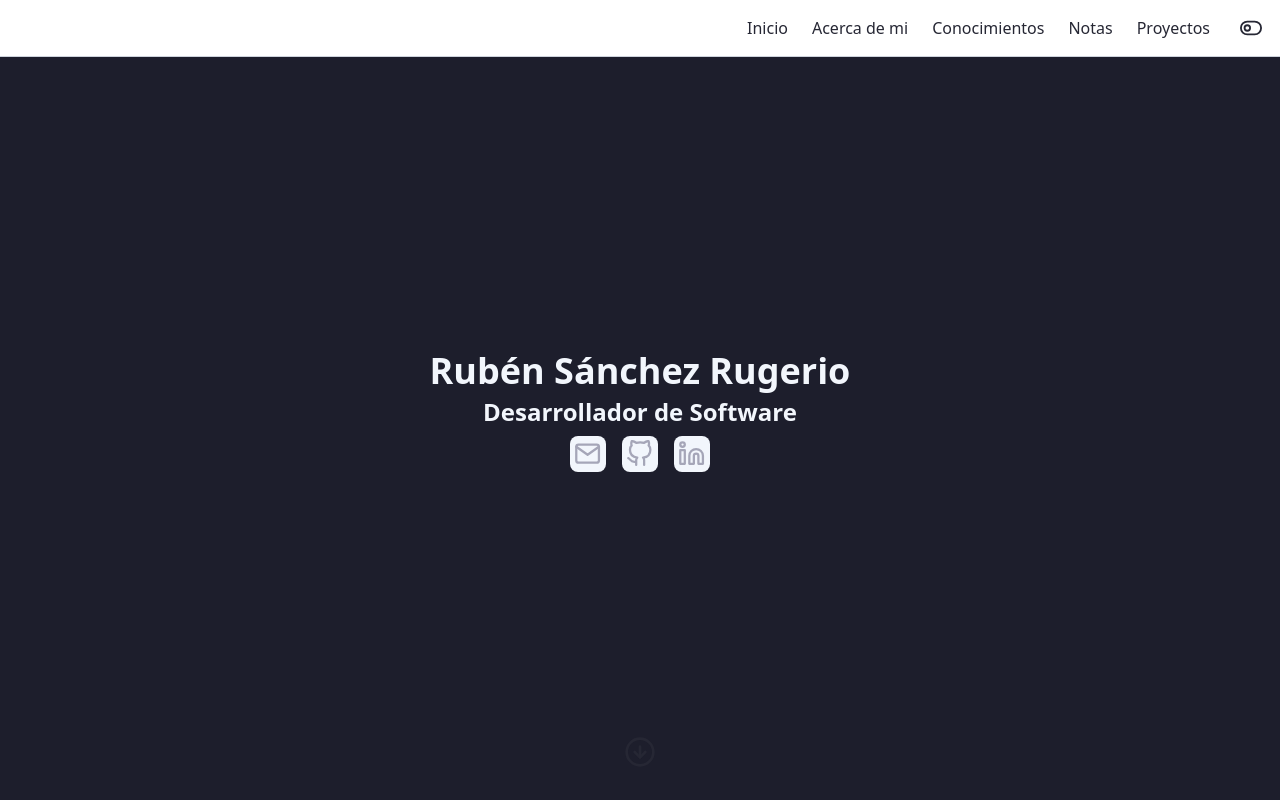
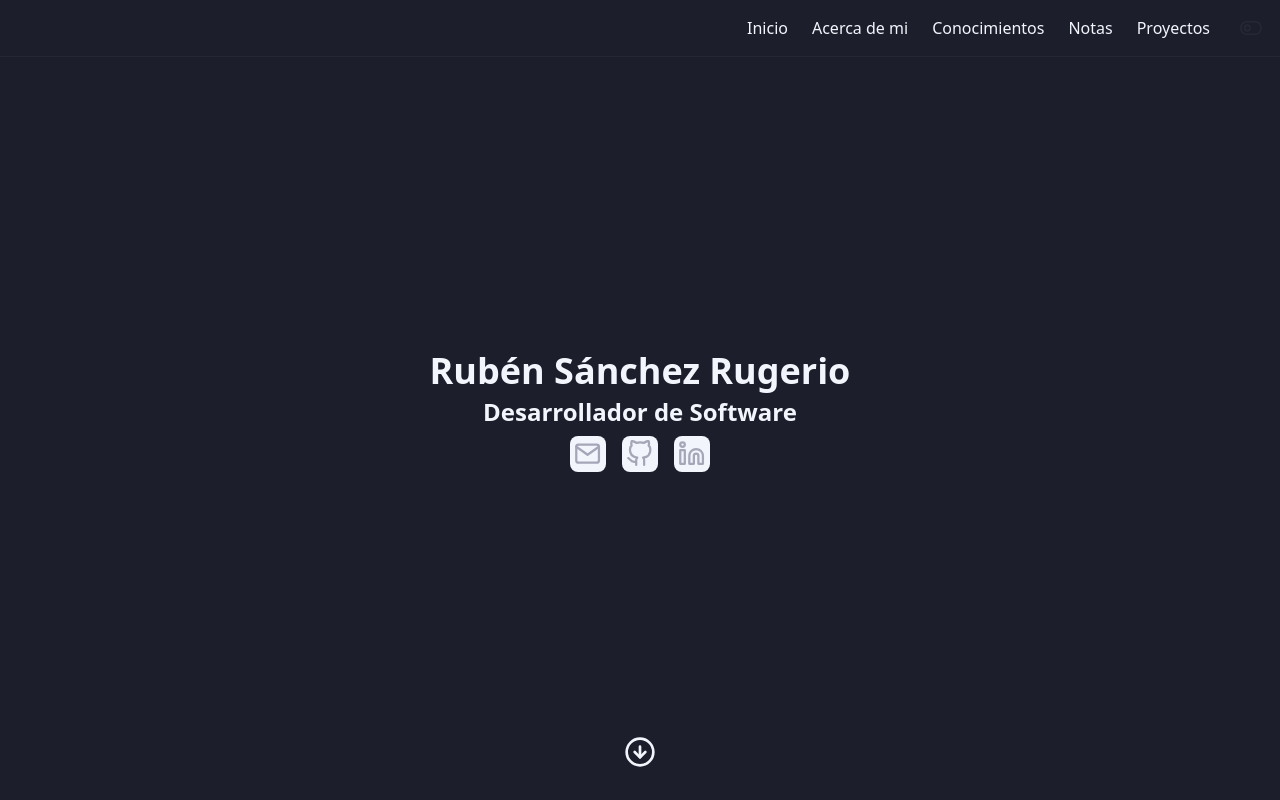
Before and after one commit to Avb-rubns/rubns, a React (Create React App) app: page /home in a window 1280 px wide. Shown: the top 800 px of the page. Built offline with nearby package versions, Linux system fonts and the light colour scheme; a web font is replaced by a local one.

Commit message:
Fix: color theme selector

```diff
--- a/src/components/LoaderIcon.jsx
+++ b/src/components/LoaderIcon.jsx
@@ -3,7 +3,7 @@ import { IconContext } from 'react-icons'
 export default function LoaderIcon (props) {
   return (
         <>
-        <IconContext.Provider value={{ color: props.color ? props.color : 'var(--dark)' }}>
+        <IconContext.Provider value={{ color: props.color ? props.color : ({ theme }) => theme.colors.svg.color }}>
             {props.children}
         </IconContext.Provider>
         </>
--- a/src/components/Navbar/navbar.styles.js
+++ b/src/components/Navbar/navbar.styles.js
@@ -5,12 +5,13 @@ export const NavbarStyled = styled.header`
   display: flex;
   flex-flow: row wrap;
   justify-content: flex-end;
-  border-bottom: 1px solid var(--gray);
+  border-bottom: 1px solid ${({ theme }) => theme.colors.nav.border};
   font-size: 16px;
   padding: 1rem 0.75rem;
   position: sticky;
   top: 0;
-  background: var(--white);
+  background: ${({ theme }) => theme.colors.body.background};
+  color: ${({ theme }) => theme.colors.body.text};
   z-index: 2;
 
   nav {
--- a/src/styles/globals.styles.js
+++ b/src/styles/globals.styles.js
@@ -32,7 +32,7 @@ export const GlobalStyle = createGlobalStyle`
   }
 
   a {
-    color: var(--black-light);
+    color: ${({ theme }) => theme.colors.body.text};
     text-decoration: none;
     display: inline-flex;
     cursor: pointer;
@@ -40,6 +40,9 @@ export const GlobalStyle = createGlobalStyle`
 
   a:hover {
     color: var(--main-color);
+  }
+  input:focus{
+    border: 2px solid var(--main-color);
   }
   * {
     box-sizing: border-box;
--- a/src/styles/schemes/dark.js
+++ b/src/styles/schemes/dark.js
@@ -10,10 +10,14 @@ export default {
       hover: 'var(--main-color)'
     },
     button: {
-      primary: {
-        background: 'var(--black)',
-        text: 'var(--gray-light)'
-      }
+      background: 'var(--black)',
+      text: 'var(--gray-light)'
+    },
+    svg: {
+      color: 'var(--gray-light)'
+    },
+    nav: {
+      border: 'var(--black-light)'
     }
   }
 }
--- a/src/styles/schemes/light.js
+++ b/src/styles/schemes/light.js
@@ -19,6 +19,9 @@ const light = {
     },
     svg: {
       color: 'var(--black)'
+    },
+    nav: {
+      border: 'var(--gray)'
     }
   }
 }
```
